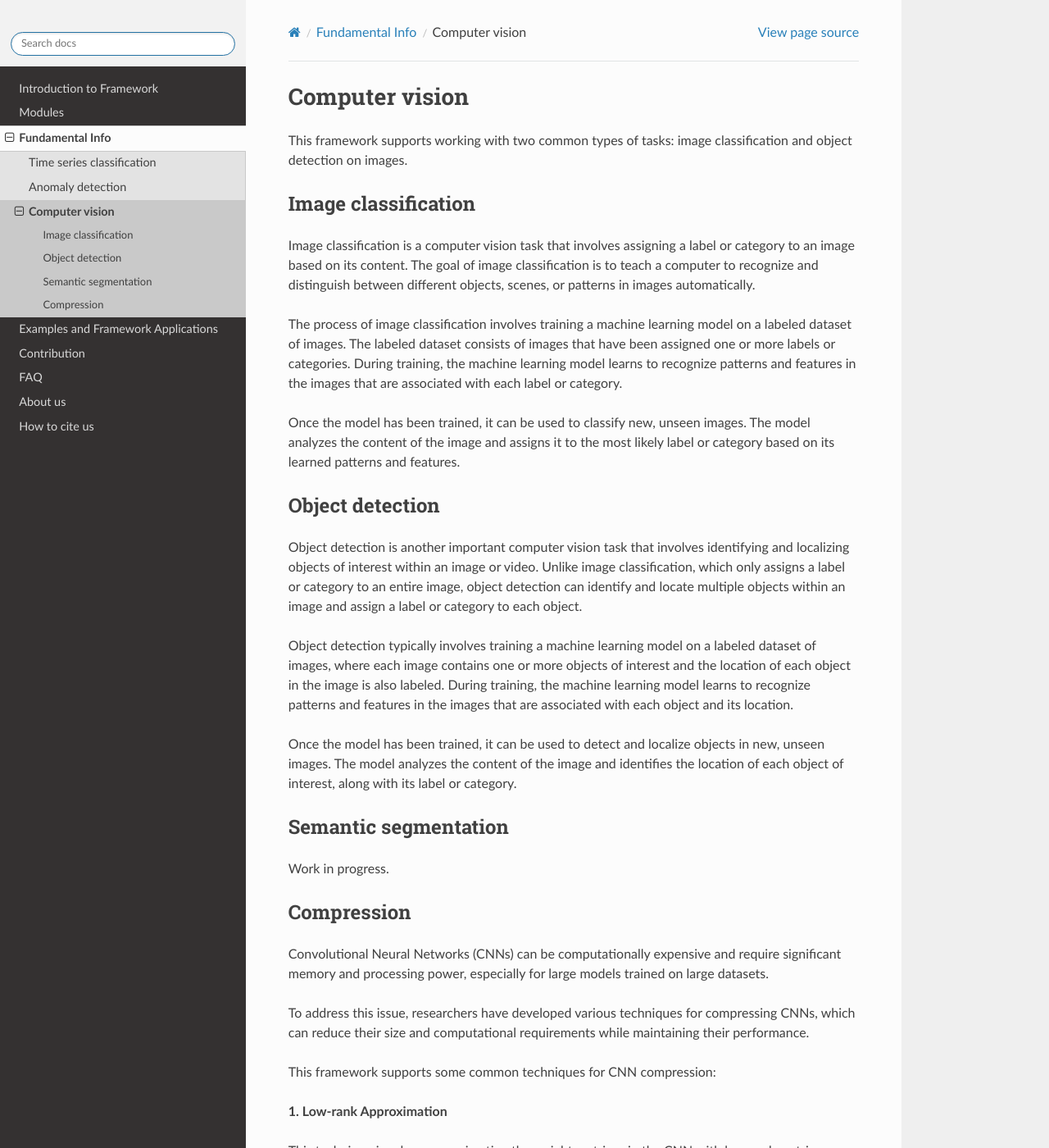
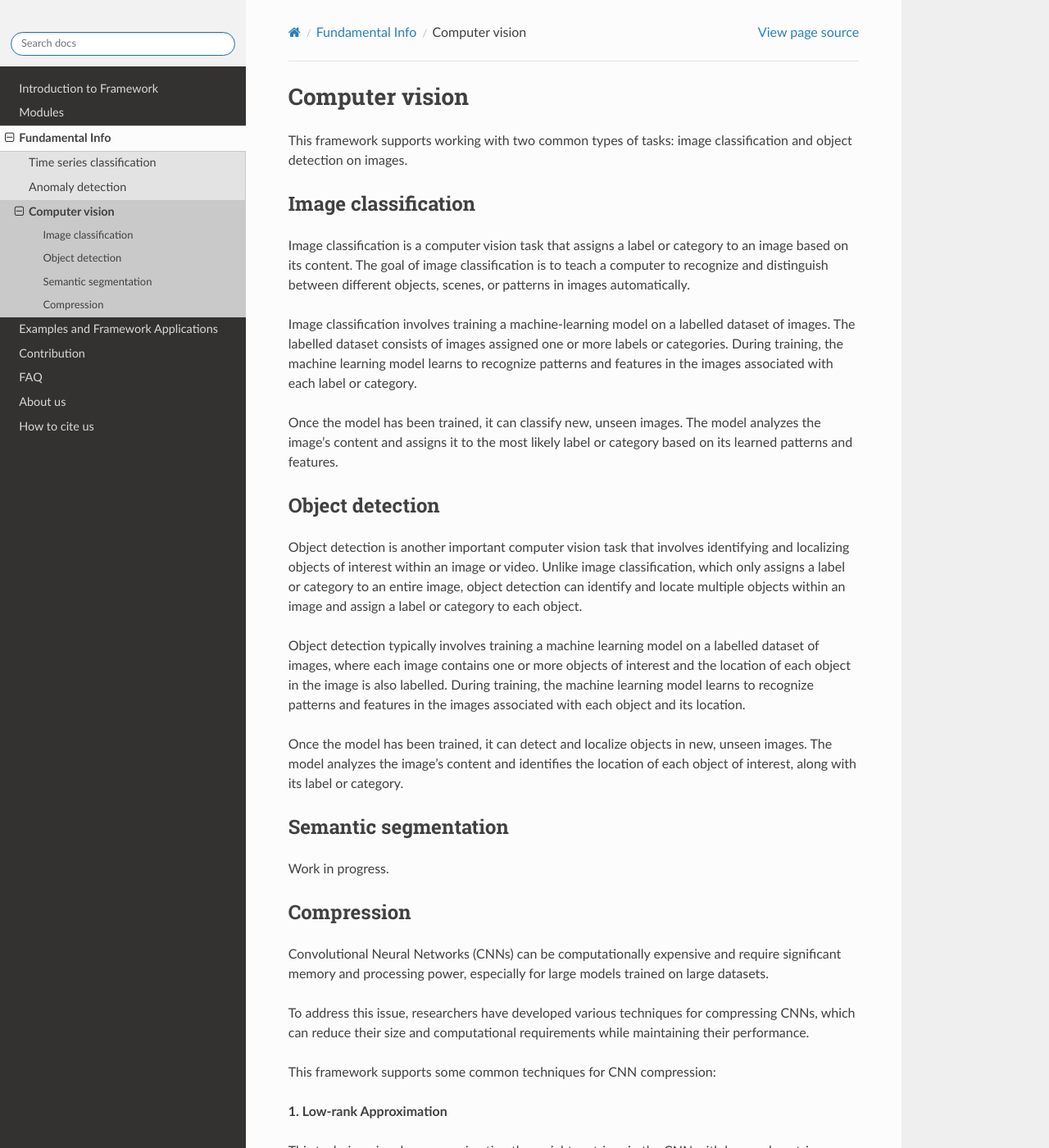
Before and after one commit to aimclub/Fedot.Industrial, a Sphinx documentation site: the page built from docs/source/Basics/computer_vision.rst, in a window 1280 px wide and 1400 px high. Shown: the whole window at 82% size. Built offline with Sphinx 7.4.7 and the Read the Docs theme 2.0.0, drawn with Linux system fonts in a browser that asks for light colours; some of the changed text lies outside the part shown.

Commit message:
little language fix

```diff
--- a/docs/source/Basics/computer_vision.rst
+++ b/docs/source/Basics/computer_vision.rst
@@ -6,38 +6,31 @@ and object detection on images.
 
 Image classification
 --------------------
-Image classification is a computer vision task that involves assigning a label
-or category to an image based on its content.
-The goal of image classification is to teach a computer to recognize and
-distinguish between different objects, scenes, or patterns in images automatically.
+Image classification is a computer vision task that assigns a label or category to an image based on its content.
+The goal of image classification is to teach a computer to recognize and distinguish between different objects,
+scenes, or patterns in images automatically.
 
-The process of image classification involves training a machine learning model
-on a labeled dataset of images. The labeled dataset consists of images that
-have been assigned one or more labels or categories. During training,
-the machine learning model learns to recognize patterns and features
-in the images that are associated with each label or category.
+Image classification involves training a machine-learning model on a labelled dataset of images.
+The labelled dataset consists of images assigned one or more labels or categories. During training, the machine
+learning model learns to recognize patterns and features in the images associated with each label or category.
 
-Once the model has been trained, it can be used to classify new, unseen images.
-The model analyzes the content of the image and assigns it to the most likely
-label or category based on its learned patterns and features.
+Once the model has been trained, it can classify new, unseen images. The model analyzes the image's content and
+assigns it to the most likely label or category based on its learned patterns and features.
 
 Object detection
 ----------------
-Object detection is another important computer vision task that involves identifying
-and localizing objects of interest within an image or video.
-Unlike image classification, which only assigns a label or category to an
-entire image, object detection can identify and locate multiple objects within
-an image and assign a label or category to each object.
+Object detection is another important computer vision task that involves identifying and localizing objects of
+interest within an image or video. Unlike image classification, which only assigns a label or category to an entire
+image, object detection can identify and locate multiple objects within an image and assign a label or category to
+each object.
 
-Object detection typically involves training a machine learning model on a labeled
-dataset of images, where each image contains one or more objects of interest and
-the location of each object in the image is also labeled.
-During training, the machine learning model learns to recognize patterns and
-features in the images that are associated with each object and its location.
+Object detection typically involves training a machine learning model on a labelled dataset of images, where each
+image contains one or more objects of interest and the location of each object in the image is also labelled. During
+training, the machine learning model learns to recognize patterns and features in the images associated with each
+object and its location.
 
-Once the model has been trained, it can be used to detect and localize objects
-in new, unseen images. The model analyzes the content of the image and identifies
-the location of each object of interest, along with its label or category.
+Once the model has been trained, it can detect and localize objects in new, unseen images. The model analyzes the
+image's content and identifies the location of each object of interest, along with its label or category.
 
 Semantic segmentation
 ---------------------
@@ -79,14 +70,13 @@ This approach avoids the decomposition procedure at each training step.
 
 **2. Pruning**
 
-This technique involves removing unnecessary connections or filters from the CNN, based on their weights.
+This technique removes unnecessary connections or filters from the CNN based on their weights.
 
-This framework uses the soft filter pruning.
+This framework uses soft filter pruning.
 
-This method propose to replace hard filter pruning with filter zeroing.
-At each training step, filters are pruned by setting the corresponding filter
-weights as zero. Then, these weights are trained again.
-The 2-norm was chosen as the criterion of the filter selection strategy.
+This method proposes to replace hard filter pruning with filter zeroing. At each training step, filters are pruned by
+setting the corresponding filter weights as zero. Then, these weights are trained again. The 2-norm was chosen as the
+criterion of the filter selection strategy.
 
 .. image:: img_basics/SFP.png
    :alt: Soft filter pruning
--- a/docs/source/examples/image_classification_example.rst
+++ b/docs/source/examples/image_classification_example.rst
@@ -12,7 +12,7 @@ Basic image classification example
 
     from fedot_ind.api.main import FedotIndustrial
 
-    fed = FedotIndustrial(task='classification', num_classes=10)
+    fed = FedotIndustrial(task='image_classification', num_classes=10)
     trained_model = fed.fit(dataset_path='your dataset path')
 
 At the first step we need to import the necessary libraries and packages.
--- a/docs/source/index.rst
+++ b/docs/source/index.rst
@@ -6,7 +6,7 @@ Here you can find comprehensive documentation for the
 machine learning.
 
 It provides a set of tools for solving several problems related to time series and computer vision:
-anomaly detection, classification, and object detection and image classification.
+anomaly detection, classification, object detection and image classification.
 
 The framework is based on the FEDOT_ framework using its algorithmic
 kernel in terms of evolutionary optimization and obtaining graph-like
```
Also changed, not shown: other parts of docs/source/Basics/computer_vision.rst (+6 -8 lines).
